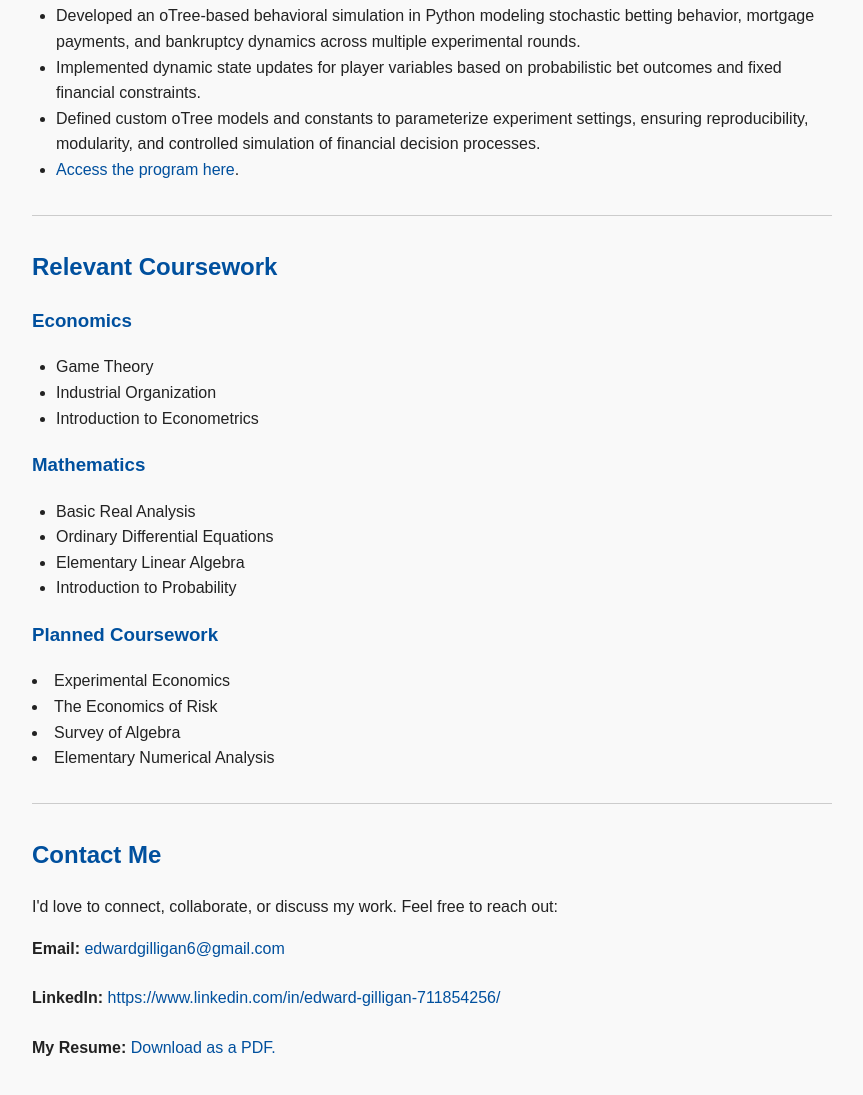
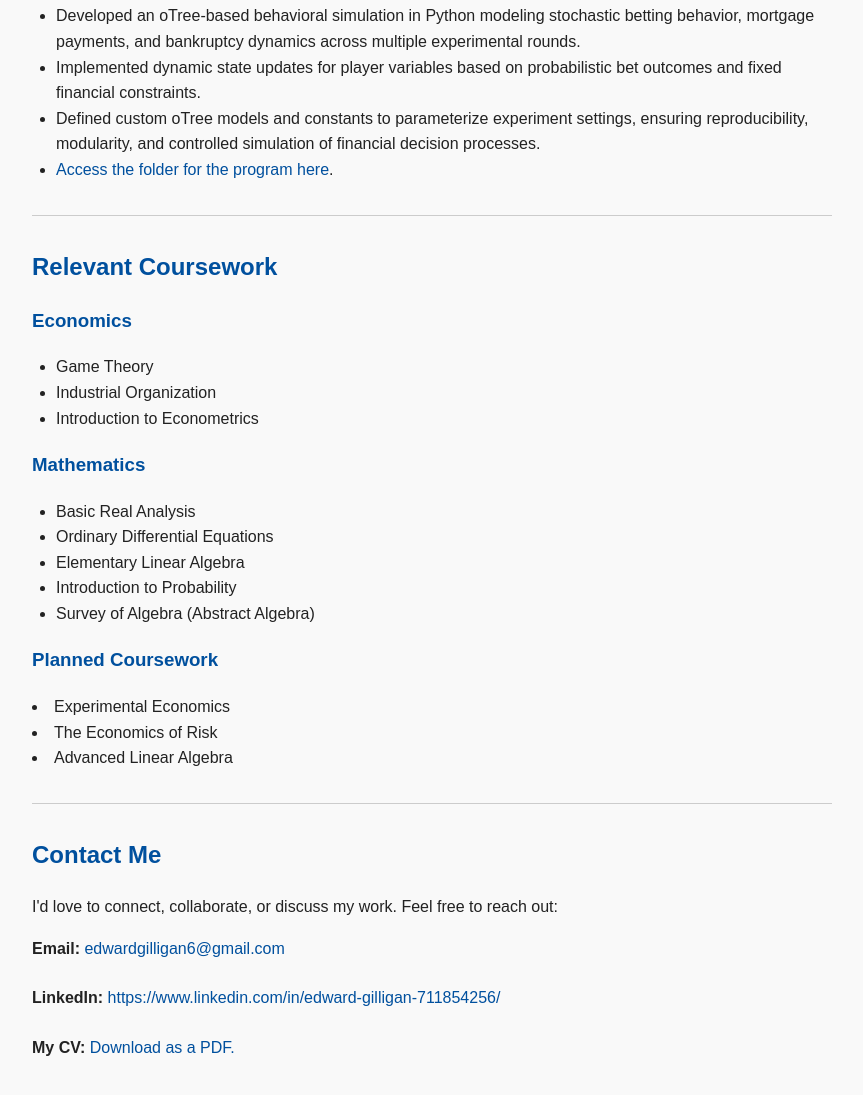
Before and after one commit to egilligan30/EdwardGilligan, a plain HTML site: page index.html in a window 1280 px wide. Shown: the part 1315-2410 px from the top of the page, without its empty margins (208-1071 px from the left). Drawn offline with Linux system fonts and the light colour scheme.

Commit message:
Update links and titles in index.html

```diff
--- a/index.html
+++ b/index.html
@@ -63,7 +63,7 @@
   <h2>Completed Projects</h2>
 
   <h3>Sports Betting &amp; Bankruptcy Research</h3>
-  <p><strong>Title:</strong> <a href="Who%20Do%20Sports%20Books%20Beat%20().pdf" target="_blank"><em>An Analysis on Bankruptcy and Mortgage Delinquency after Online Sports Betting Legalization</em></a></p>
+  <p><strong>Title:</strong> <a href="bankruptcyosb.pdf" target="_blank"><em>An Analysis on Bankruptcy and Mortgage Delinquency after Online Sports Betting Legalization</em></a></p>
   <p>An empirical paper studying the effect of online sports betting legalization on bankruptcy rates in the U.S. Visit the abstract of the paper for a summary of my findings, methodology, and analysis.</p>
     <p>Briefly, this paper is motivated by the rapid rise of online sports
     betting in the United States following the U.S. Supreme Court overturning the Professional and Amateur Sports Protection Act (PAPSA) in 2018. Since then, modern media
@@ -89,7 +89,7 @@
     <li>Developed an oTree-based behavioral simulation in Python modeling stochastic betting behavior, mortgage payments, and bankruptcy dynamics across multiple experimental rounds.</li>
     <li>Implemented dynamic state updates for player variables based on probabilistic bet outcomes and fixed financial constraints.</li>
     <li>Defined custom oTree models and constants to parameterize experiment settings, ensuring reproducibility, modularity, and controlled simulation of financial decision processes.</li>
-    <li><a href="matrixinvdetrrefcalc.py" target="_blank" rel="noopener noreferrer">Access the program here</a>.</li>
+    <li><a href=".py" target="_blank" rel="noopener noreferrer">Access the folder for the program here</a>.</li>
   </ul>
 
   <hr />
@@ -108,20 +108,20 @@
       <li> Ordinary Differential Equations</li>
       <li> Elementary Linear Algebra</li>
       <li> Introduction to Probability</li>
+      <li> Survey of Algebra (Abstract Algebra) </li>
     </ul>
 
     <h3>Planned Coursework</h3>
     <li>Experimental Economics</li>
     <li>The Economics of Risk</li>
-    <li>Survey of Algebra</li>
-    <li>Elementary Numerical Analysis </li>
+    <li>Advanced Linear Algebra</li>
       <hr />
   <h2>Contact Me</h2>
   <p>I'd love to connect, collaborate, or discuss my work. Feel free to reach out:</p>
   <div class="contact-info">
     <p><strong>Email:</strong> <a href="mailto:edwardgilligan6@gmail.com">edwardgilligan6@gmail.com</a></p>
     <p><strong>LinkedIn:</strong> <a href="https://www.linkedin.com/in/edward-gilligan-711854256/" target="_blank" rel="noopener noreferrer">https://www.linkedin.com/in/edward-gilligan-711854256/</a></p>
-    <p><strong>My Resume: </strong><a href="Gilligan_resume_25 ().pdf" target="_blank">Download as a PDF.</a></p>
+    <p><strong>My CV: </strong><a href="cveg.pdf" target="_blank">Download as a PDF.</a></p>
 </strong></p>
   </div>
 </body>
```
